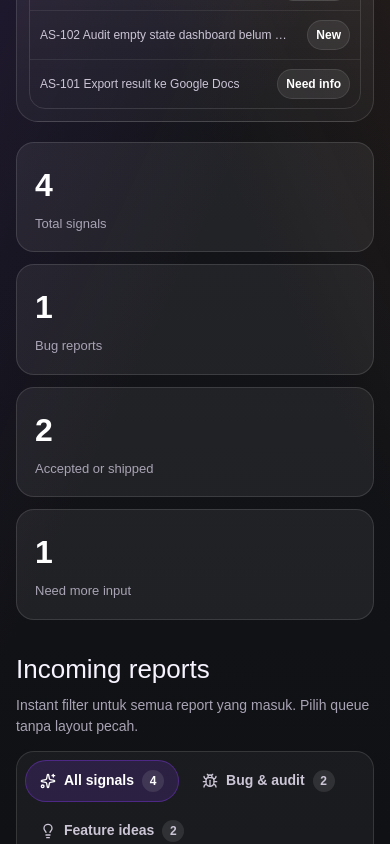
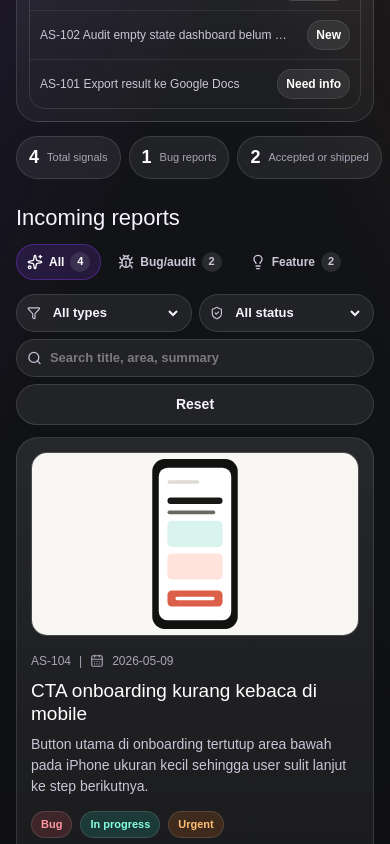
Before and after one commit to fiqoanugrah/Artea-Signal, a Next.js app: page / in a window 390 px wide. Shown: the part 780-1624 px from the top of the page. Built offline with nearby package versions, Linux system fonts and the light colour scheme; no server answers.

Commit message:
Improve mobile report browsing

```diff
--- a/app/globals.css
+++ b/app/globals.css
@@ -591,6 +591,21 @@ textarea {
   padding: 0 7px;
 }
 
+.view-tab .tab-label,
+.view-tab .tab-short {
+  background: transparent;
+  border-radius: 0;
+  display: inline;
+  font-size: inherit;
+  height: auto;
+  min-width: 0;
+  padding: 0;
+}
+
+.tab-short {
+  display: none !important;
+}
+
 .view-tab.active {
   background: rgba(139, 61, 255, 0.16);
   border-color: rgba(139, 61, 255, 0.36);
@@ -1247,6 +1262,27 @@ textarea {
   text-transform: uppercase;
 }
 
+.evidence-fullscreen-button {
+  align-items: center;
+  background: rgba(255, 255, 255, 0.075);
+  border: 1px solid rgba(255, 255, 255, 0.1);
+  border-radius: 999px;
+  color: var(--muted-strong);
+  cursor: pointer;
+  display: inline-flex;
+  font-size: 12px;
+  font-weight: 900;
+  gap: 6px;
+  min-height: 30px;
+  padding: 0 10px;
+  text-transform: none;
+}
+
+.evidence-fullscreen-button:hover {
+  border-color: rgba(139, 61, 255, 0.45);
+  color: #fff;
+}
+
 .detail-evidence-stage {
   background: rgba(0, 0, 0, 0.28);
   border: 1px solid rgba(255, 255, 255, 0.09);
@@ -1314,6 +1350,53 @@ textarea {
   object-fit: contain;
 }
 
+.evidence-lightbox {
+  align-items: stretch;
+  background: rgba(8, 7, 12, 0.94);
+  backdrop-filter: blur(18px);
+  display: grid;
+  gap: 12px;
+  grid-template-rows: auto minmax(0, 1fr) auto;
+  inset: 0;
+  padding: 18px;
+  position: fixed;
+  z-index: 80;
+}
+
+.evidence-lightbox-top,
+.evidence-lightbox-actions {
+  align-items: center;
+  display: flex;
+  justify-content: space-between;
+}
+
+.evidence-lightbox-top span {
+  color: var(--muted-strong);
+  font-size: 13px;
+  font-weight: 900;
+}
+
+.evidence-lightbox-stage {
+  align-items: center;
+  display: flex;
+  justify-content: center;
+  min-height: 0;
+  overflow: hidden;
+}
+
+.evidence-lightbox-stage img,
+.evidence-lightbox-stage video {
+  border-radius: 14px;
+  max-height: 100%;
+  max-width: 100%;
+  object-fit: contain;
+}
+
+.evidence-lightbox-actions {
+  gap: 8px;
+  justify-content: center;
+}
+
 .empty-preview {
   align-items: center;
   color: var(--muted);
@@ -1693,9 +1776,234 @@ textarea {
     padding: 5px 8px;
   }
 
-  .metrics-grid,
+  .metrics-grid {
+    display: flex;
+    gap: 8px;
+    margin: 12px -16px 16px;
+    overflow-x: auto;
+    padding: 0 16px 4px;
+    scrollbar-width: none;
+  }
+
+  .metrics-grid::-webkit-scrollbar,
+  .view-tabs::-webkit-scrollbar {
+    display: none;
+  }
+
+  .metric {
+    align-items: center;
+    border-radius: 999px;
+    display: inline-flex;
+    flex: 0 0 auto;
+    gap: 8px;
+    min-height: 38px;
+    padding: 7px 12px;
+  }
+
+  .metric-value {
+    font-size: 18px;
+  }
+
+  .metric-label {
+    font-size: 11px;
+    margin-top: 0;
+    max-width: 104px;
+    overflow: hidden;
+    text-overflow: ellipsis;
+    white-space: nowrap;
+  }
+
+  .section-heading {
+    align-items: start;
+    margin: 18px 0 10px;
+  }
+
+  .section-heading h2 {
+    font-size: 22px;
+  }
+
+  .section-heading p {
+    display: none;
+  }
+
+  .view-tabs {
+    flex-wrap: nowrap;
+    gap: 6px;
+    margin: 0 -16px 10px;
+    overflow-x: auto;
+    padding: 0 16px 4px;
+    background: transparent;
+    border: 0;
+    border-radius: 0;
+  }
+
+  .view-tab {
+    flex: 0 0 auto;
+    font-size: 12px;
+    gap: 6px;
+    min-height: 36px;
+    padding: 0 10px;
+  }
+
+  .view-tab .tab-label {
+    display: none;
+  }
+
+  .view-tab .tab-short {
+    display: inline !important;
+  }
+
+  .view-tab span:not(.tab-label):not(.tab-short) {
+    font-size: 11px;
+    height: 20px;
+    min-width: 20px;
+    padding: 0 6px;
+  }
+
+  .filter-row {
+    margin: 0 0 12px;
+  }
+
+  .filter-form {
+    background: transparent;
+    border: 0;
+    gap: 7px;
+    grid-template-columns: 1fr 1fr;
+    padding: 0;
+  }
+
+  .filter-control {
+    min-height: 38px;
+    padding: 0 10px;
+  }
+
+  .filter-control input,
+  .filter-control select {
+    font-size: 13px;
+    min-height: 34px;
+  }
+
+  .search-control {
+    grid-column: 1 / -1;
+  }
+
+  .filter-form .button {
+    grid-column: 1 / -1;
+    min-height: 38px;
+    padding: 9px 12px;
+  }
+
   .reports-grid {
     grid-template-columns: 1fr;
+  }
+
+  .detail-grid {
+    gap: 12px;
+    margin-top: 12px !important;
+  }
+
+  .detail-main,
+  .detail-side {
+    border-radius: 18px;
+    padding: 14px;
+  }
+
+  .detail-main h1 {
+    font-size: 30px;
+    line-height: 1;
+    margin-bottom: 9px;
+  }
+
+  .detail-main h2,
+  .detail-side h2 {
+    font-size: 14px;
+    margin: 18px 0 8px;
+  }
+
+  .detail-main p,
+  .detail-main li,
+  .detail-side p {
+    font-size: 14px;
+    line-height: 1.5;
+  }
+
+  .detail-main ol {
+    padding-left: 20px;
+  }
+
+  .detail-main .report-meta {
+    margin-bottom: 8px;
+  }
+
+  .detail-main .badge-row {
+    gap: 6px;
+    margin-top: 10px;
+  }
+
+  .detail-evidence-carousel {
+    border-radius: 15px;
+    gap: 8px;
+    margin: 12px 0 16px;
+    padding: 8px;
+  }
+
+  .detail-evidence-stage {
+    border-radius: 13px;
+  }
+
+  .detail-evidence-stage img,
+  .detail-evidence-stage video {
+    height: min(42svh, 330px);
+  }
+
+  .detail-evidence-stage figcaption {
+    font-size: 12px;
+    padding: 8px 10px;
+  }
+
+  .detail-evidence-actions {
+    justify-content: space-between;
+  }
+
+  .detail-evidence-strip {
+    display: flex;
+    gap: 6px;
+    margin: 0 -8px;
+    overflow-x: auto;
+    padding: 0 8px 2px;
+    scrollbar-width: none;
+  }
+
+  .detail-evidence-strip::-webkit-scrollbar {
+    display: none;
+  }
+
+  .detail-evidence-strip .strip-thumb {
+    flex: 0 0 54px;
+    height: 48px;
+  }
+
+  .info-list {
+    gap: 8px;
+  }
+
+  .info-item {
+    padding-bottom: 9px;
+  }
+
+  .comment {
+    gap: 10px;
+    grid-template-columns: 34px minmax(0, 1fr);
+    padding: 10px 0;
+  }
+
+  .comment-avatar {
+    height: 34px;
+    width: 34px;
+  }
+
+  .evidence-lightbox {
+    padding: 12px;
   }
 
   .report-card {
--- a/components/evidence-gallery-carousel.tsx
+++ b/components/evidence-gallery-carousel.tsx
@@ -3,7 +3,7 @@
 /* eslint-disable @next/next/no-img-element */
 
 import { useState } from "react";
-import { ChevronLeft, ChevronRight, ImagePlus, Video } from "lucide-react";
+import { ChevronLeft, ChevronRight, ImagePlus, Maximize2, Video, X } from "lucide-react";
 import { ReportMedia } from "@/lib/reports";
 
 type EvidenceGalleryCarouselProps = {
@@ -12,6 +12,7 @@ type EvidenceGalleryCarouselProps = {
 
 export function EvidenceGalleryCarousel({ evidence }: EvidenceGalleryCarouselProps) {
   const [activeIndex, setActiveIndex] = useState(0);
+  const [isFullscreen, setIsFullscreen] = useState(false);
   const activeEvidence = evidence[activeIndex] || evidence[0];
 
   if (!activeEvidence) {
@@ -22,7 +23,15 @@ export function EvidenceGalleryCarousel({ evidence }: EvidenceGalleryCarouselPro
     <div className="detail-evidence-carousel">
       <div className="detail-evidence-meta">
         <span>Evidence</span>
-        <span>{evidence.length} files</span>
+        <button
+          aria-label="Open evidence fullscreen"
+          className="evidence-fullscreen-button"
+          onClick={() => setIsFullscreen(true)}
+          type="button"
+        >
+          <Maximize2 size={14} />
+          <span>{evidence.length} files</span>
+        </button>
       </div>
       <figure className="detail-evidence-stage">
         {activeEvidence.mediaType === "video" ? (
@@ -74,6 +83,54 @@ export function EvidenceGalleryCarousel({ evidence }: EvidenceGalleryCarouselPro
           ))}
         </div>
       ) : null}
+
+      {isFullscreen ? (
+        <div className="evidence-lightbox" role="dialog" aria-modal="true" aria-label="Evidence fullscreen viewer">
+          <div className="evidence-lightbox-top">
+            <span>
+              Evidence {activeIndex + 1} of {evidence.length}
+            </span>
+            <button
+              aria-label="Close fullscreen evidence"
+              className="icon-button"
+              onClick={() => setIsFullscreen(false)}
+              type="button"
+            >
+              <X size={18} />
+            </button>
+          </div>
+
+          <div className="evidence-lightbox-stage">
+            {activeEvidence.mediaType === "video" ? (
+              <video controls src={activeEvidence.url} />
+            ) : (
+              <img alt="" src={activeEvidence.url} />
+            )}
+          </div>
+
+          <div className="evidence-lightbox-actions">
+            <button
+              className="icon-button detail-evidence-nav"
+              disabled={activeIndex === 0}
+              onClick={() => setActiveIndex((index) => Math.max(0, index - 1))}
+              type="button"
+            >
+              <ChevronLeft size={18} />
+            </button>
+            <span className="detail-evidence-counter">
+              {activeIndex + 1} / {evidence.length}
+            </span>
+            <button
+              className="icon-button detail-evidence-nav"
+              disabled={activeIndex === evidence.length - 1}
+              onClick={() => setActiveIndex((index) => Math.min(evidence.length - 1, index + 1))}
+              type="button"
+            >
+              <ChevronRight size={18} />
+            </button>
+          </div>
+        </div>
+      ) : null}
     </div>
   );
 }
--- a/components/report-board.tsx
+++ b/components/report-board.tsx
@@ -61,7 +61,8 @@ export function ReportBoard({ canManage, reports }: ReportBoardProps) {
           type="button"
         >
           <Sparkles size={16} />
-          All signals
+          <span className="tab-label">All signals</span>
+          <span className="tab-short">All</span>
           <span>{reports.length}</span>
         </button>
         <button
@@ -70,7 +71,8 @@ export function ReportBoard({ canManage, reports }: ReportBoardProps) {
           type="button"
         >
           <Bug size={16} />
-          Bug & audit
+          <span className="tab-label">Bug & audit</span>
+          <span className="tab-short">Bug/audit</span>
           <span>{bugAuditCount}</span>
         </button>
         <button
@@ -79,7 +81,8 @@ export function ReportBoard({ canManage, reports }: ReportBoardProps) {
           type="button"
         >
           <Lightbulb size={16} />
-          Feature ideas
+          <span className="tab-label">Feature ideas</span>
+          <span className="tab-short">Feature</span>
           <span>{featureCount}</span>
         </button>
       </div>
```
